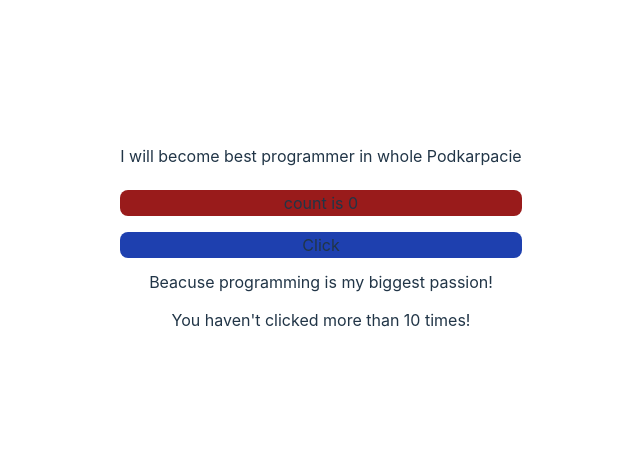
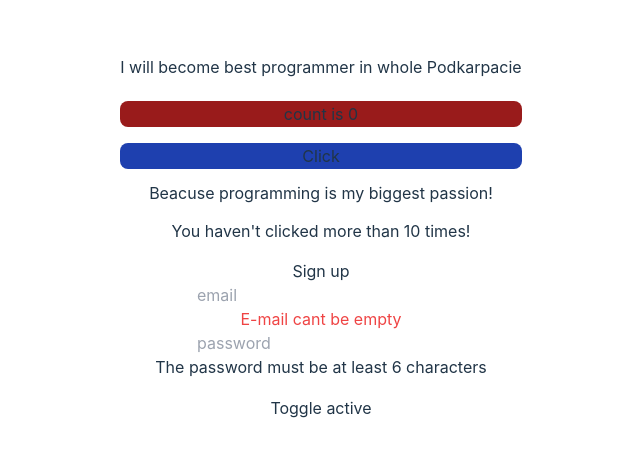
Before and after one commit to Shirobachi/fuzzy-engine, a Vue app in the folder front-end/: page / in a window 1280 px wide. Shown: the part 160-616 px from the top of the page, without its empty margins (319-959 px from the left). Built offline with nearby package versions, Linux system fonts and the light colour scheme.

Commit message:
some fun with v-...

```diff
--- a/front-end/src/components/HelloWorld.vue
+++ b/front-end/src/components/HelloWorld.vue
@@ -21,6 +21,47 @@ const count = ref(0)
     <h1 v-else>Just joking, I hate it 😢</h1>
     <h2 v-if="count > 10">You clicked more than 10 times!</h2>
     <h2 v-else>You haven't clicked more than 10 times!</h2>
+
+  <div>
+      <h2>Sign up</h2>
+
+      <p>
+        <input for="email" type="email" placeholder="email" required v-model="email" @blur="validateEmail" />
+      </p>
+      <p class="text-red-500" v-if="email.length == 0">E-mail cant be empty</p>
+      <p>
+        <input type="password"  v-model="password" placeholder="password" />
+      </p>
+      <p class="error-message" v-show="password.length < 6">The password must be at least 6 characters</p>
+  </div>
+  <div>
+    <p v-if="active">Using v-if</p>
+    <p v-show="active">Using v-show</p>
+    <button @click="active = !active">Toggle active</button>
+  </div>
+
   </div>
 </section>
 </template>
+
+<script>
+  export default {
+  data() {
+    return {
+      email: '',
+      password: '',
+      active: false,
+    }
+  },
+/*   methods: {
+    validateEmail(email) {
+      if (/^\w+([\.-]?\w+)*@\w+([\.-]?\w+)*(\.\w{2,3})+$/.test(this.email)) {
+        this.msg['email'] = 'Please enter a valid email address';
+    } else {
+        this.msg['email'] = '';
+    }
+    },
+  }, */
+
+}
+</script>
```
